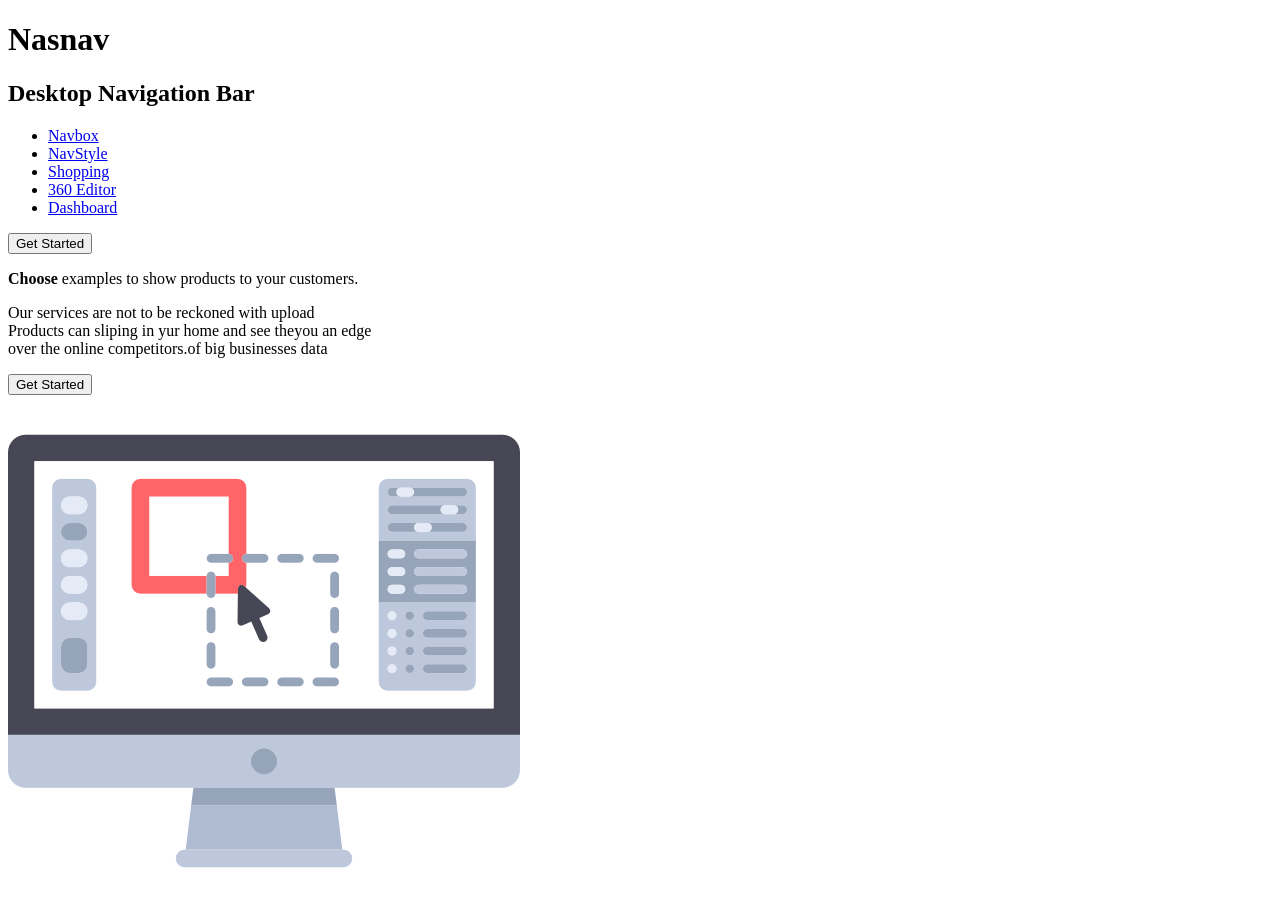
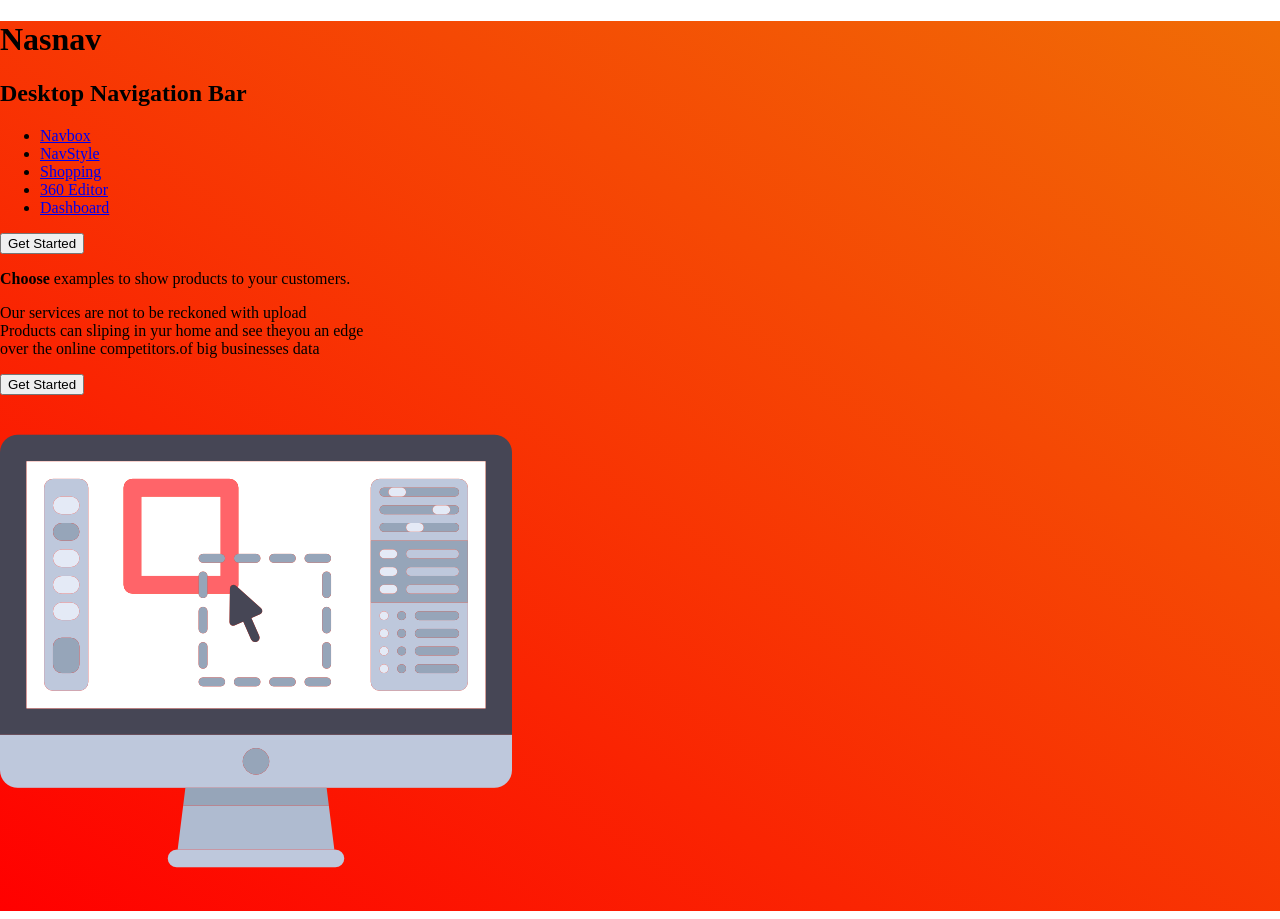
Before and after one commit to moaaz-bhnas/nasnav-mvc, a website: page index.html in a window 1280 px wide. Drawn offline with Linux system fonts and the light colour scheme.

Commit message:
set up for using bem

```diff
--- /dev/null
+++ b/blocks/body/body.scss
@@ -0,0 +1,3 @@
+.body {
+  margin: 0;
+}
--- /dev/null
+++ b/blocks/header/header.scss
@@ -0,0 +1,7 @@
+.header {
+  background-image:
+    linear-gradient(
+      to top right,
+      red, #f06d06
+    );
+}
--- a/index.html
+++ b/index.html
@@ -5,11 +5,12 @@
   <meta name="viewport" content="width=device-width, initial-scale=1.0">
   <meta http-equiv="X-UA-Compatible" content="ie=edge">
   <link rel='shortcut icon' type='image/x-icon' href='/favicon.ico' />
+  <link rel="stylesheet" href="style.css">
   <title>Nasnav</title>
 </head>
-<body>
+<body class="body">
   <header class="header" role="banner">
-    <div class="navigationSection">
+    <div class="logoAndNavbarContainer">
       <h1 class="logo">Nasnav</h1>
       <nav class="desktopNavbar" role="navigation">
         <h2 class="desktopNavbar__title">Desktop Navigation Bar</h2>
--- /dev/null
+++ b/style.css
@@ -0,0 +1,5 @@
+.body {
+  margin: 0; }
+
+.header {
+  background-image: linear-gradient(to top right, red, #f06d06); }
```
Also changed, not shown: gulpfile.js (added, +33 -0 lines), package.json (added, +25 -0 lines), blocks/logo/logo.scss (added), 1 other file.
